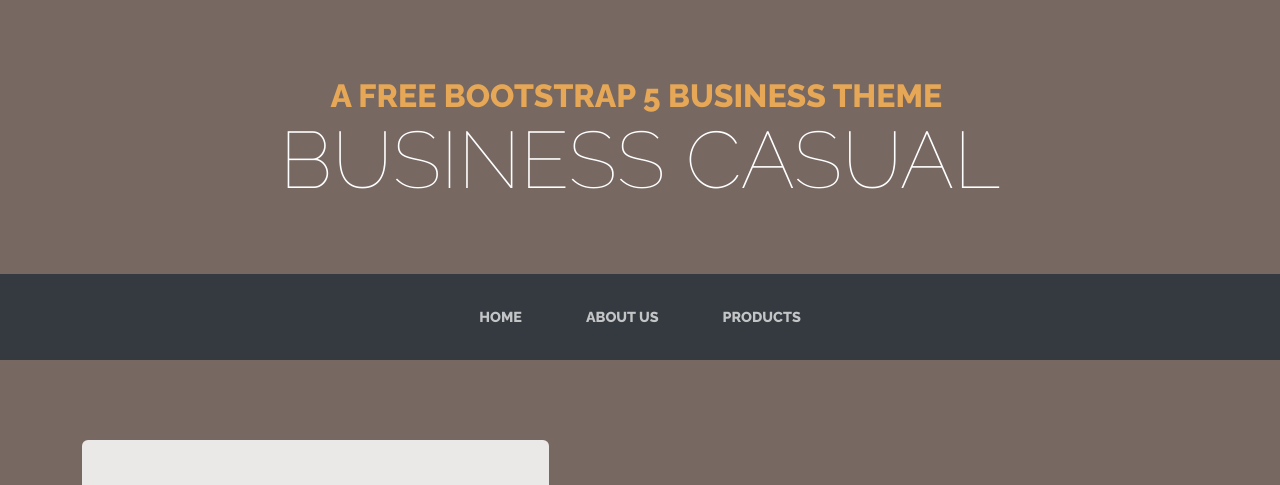
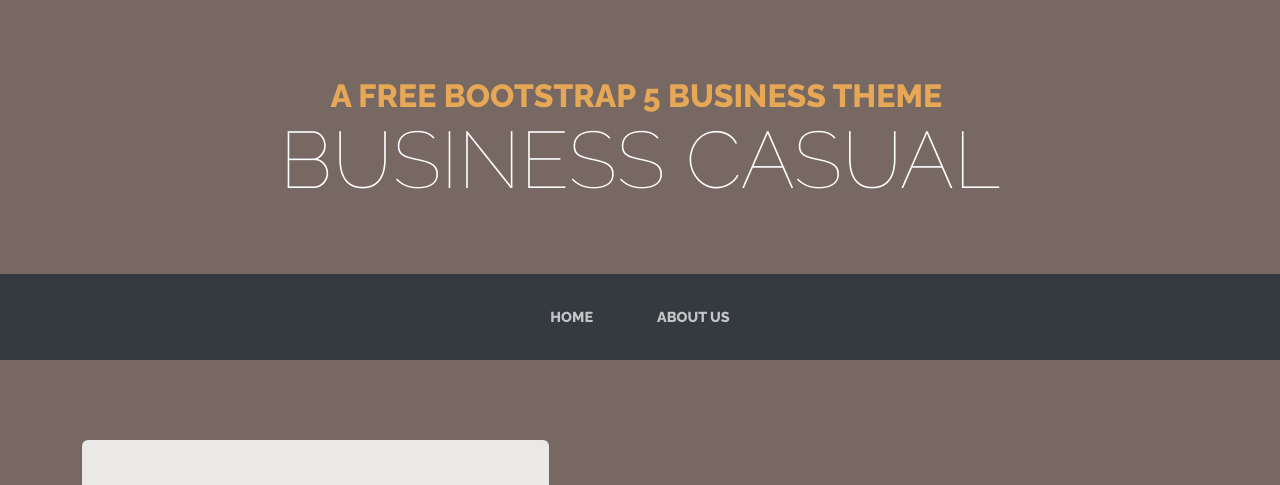
Before and after one commit to Thibault-Savenkoff/Meme-Truck, a plain HTML site: page products.html in a window 1280 px wide. Shown: the top 485 px of the page. Drawn offline with Linux system fonts and the light colour scheme.

Commit message:
Update products.html

```diff
--- a/products.html
+++ b/products.html
@@ -19,7 +19,6 @@
                 <ul class="navbar-nav mx-auto">
                     <li class="nav-item"><a class="nav-link" href="index.html">Home</a></li>
                     <li class="nav-item"><a class="nav-link" href="about.html">About us</a></li>
-                    <li class="nav-item"><a class="nav-link" href="products.html">Products</a></li>
                 </ul>
             </div>
         </div>
```
